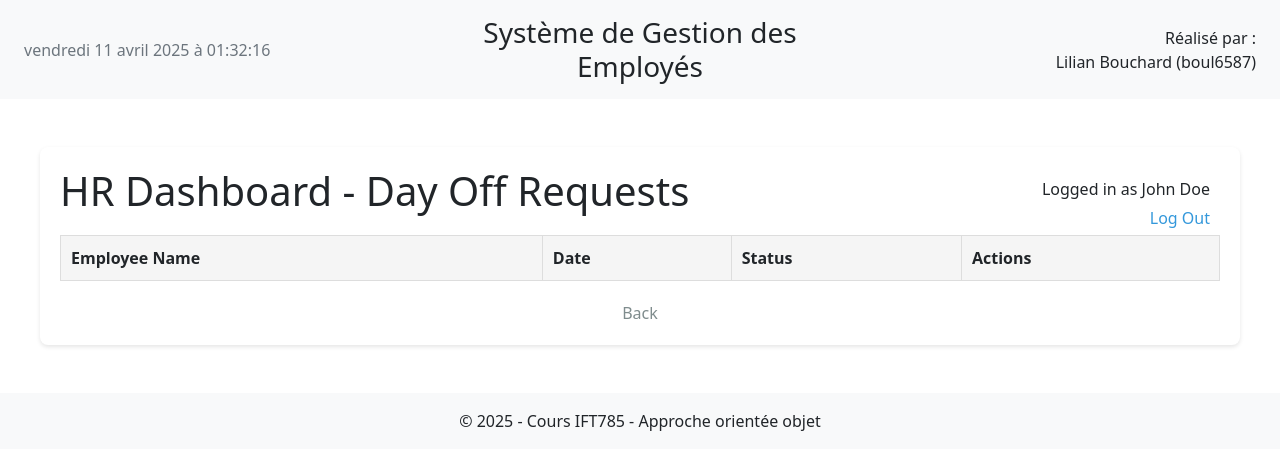
After one commit to libou584/Projet-POO-Sherbrooke, a Flask app: page /hr_dashboard/0 in a window 1280 px wide. The commit adds this page. Shown: the top 470 px of the page. Run offline with Flask 2, Linux system fonts and the light colour scheme; lists and menus that the app fills with data are empty.

Commit message:
change: change in the app structure by adding an employee dashboard for the hr

```diff
--- a/app.py
+++ b/app.py
@@ -31,23 +31,6 @@ def index():
     return redirect(url_for('login'))
 
 
-@app.route('/index_hr', methods = ['GET'])
-def index_hr():
-    selected_employee = request.args.get('employee_id')
-    booked_days = application.repository_facade.get_all_booked_days()
-
-    if selected_employee and selected_employee != 'all':
-        booked_days = [day for day in booked_days if str(day[0]) == selected_employee]
-
-    return render_template(
-        "pages/index_hr.html",
-        booked_days=booked_days,
-        users=application.repository_facade.get_all_employees(),
-        user=application.user,
-        selected_employee=selected_employee
-    )
-
-
 @app.route('/index_employee', methods = ['GET', 'POST'])
 def index_employee():
     form = BookingForm()
@@ -61,6 +44,28 @@ def index_employee():
     return render_template("pages/index_employee.html", user = application.user, form = form, booked_days = application.user.booked_days)
 
 
+@app.route('/index_hr', methods = ['GET'])
+def index_hr():
+    if not isinstance(application.user, Hr):
+        return redirect(url_for('login'))
+
+    employees = application.repository_facade.get_all_employees()
+    return render_template("pages/index_hr.html", user = application.user, employees = employees)
+
+
+@app.route('/hr_dashboard/<int:employee_id>', methods = ['GET'])
+def hr_dashboard(employee_id):
+    employee = application.repository_facade.get_user_by_id(employee_id)
+    booked_days = application.repository_facade.get_booked_days_by_employee_id(employee_id)
+
+    return render_template(
+        "pages/hr_dashboard.html",
+        booked_days = booked_days,
+        user = application.user,
+        employee = employee,
+    )
+
+
 @app.route('/approve_day_off/<int:employee_id>/<string:date>/<int:hr_id>', methods=['POST'])
 def approve_day_off(employee_id, date, hr_id):
     if not isinstance(application.user, Hr):
@@ -72,7 +77,7 @@ def approve_day_off(employee_id, date, hr_id):
     elif action == 'reject':
         application.repository_facade.reject_day_off(employee_id, date, hr_id)
 
-    return redirect(url_for('index'))
+    return redirect(url_for('hr_dashboard', employee_id = employee_id))
 
 
 @app.route('/new_user', methods=['GET', 'POST'])
@@ -92,12 +97,11 @@ def new_user():
     return render_template("pages/new_user.html")
 
 
-@app.route('/login', methods=['GET'])
-@app.route('/login/<int:user_id>', methods=['GET'])
+@app.route('/login', methods = ['GET'])
+@app.route('/login/<int:user_id>', methods = ['GET'])
 def login(user_id = None):
     if user_id is not None:
         user = application.repository_facade.get_user_by_id(user_id)
-        print(user_id)
         application.login(user)
         return redirect(url_for('index'))
     return render_template("pages/login.html", users = application.repository_facade.get_all_users())
@@ -110,4 +114,4 @@ def logout():
 
 
 if __name__ == '__main__':
-    app.run(debug=True)
+    app.run(debug = True)
--- /dev/null
+++ b/templates/pages/hr_dashboard.html
@@ -0,0 +1,162 @@
+<!DOCTYPE html>
+<html>
+{% extends "partials/base.html" %}
+{% block content %}
+<style>
+    .container {
+        max-width: 1200px;
+        margin: 40px auto;
+        padding: 20px;
+        background-color: #ffffff;
+        border-radius: 8px;
+        box-shadow: 0 2px 4px rgba(0, 0, 0, 0.1);
+        position: relative;
+    }
+
+    .user-info {
+        position: absolute;
+        top: 20px;
+        right: 20px;
+        padding: 10px;
+        font-size: 16px;
+        text-align: right;
+    }
+
+    .user-info a {
+        color: #3498db;
+        text-decoration: none;
+        margin-top: 5px;
+        display: inline-block;
+    }
+
+    .user-info a:hover {
+        color: #2980b9;
+    }
+
+    table {
+        width: 100%;
+        border-collapse: collapse;
+        margin-top: 20px;
+    }
+
+    th, td {
+        padding: 10px;
+        border: 1px solid #ddd;
+        text-align: left;
+    }
+
+    th {
+        background-color: #f5f5f5;
+    }
+
+    .action-buttons {
+        display: flex;
+        gap: 10px;
+    }
+
+    .approve, .reject {
+        background-color: #ffffff;
+        color: #333333;
+        border: 1px solid #ddd;
+        padding: 5px 10px;
+        cursor: pointer;
+        border-radius: 4px;
+    }
+
+    .approve:hover {
+        background-color: #f0f0f0;
+    }
+
+    .reject:hover {
+        background-color: #f0f0f0;
+    }
+
+    .status-approved {
+        background-color: #e6ffe6;
+        color: #2e7d32;
+    }
+
+    .status-waiting {
+        background-color: #e3f2fd;
+        color: #1565c0;
+    }
+
+    .status-rejected {
+        background-color: #ffebee;
+        color: #c62828;
+    }
+
+    .invisible {
+        visibility: hidden;
+    }
+
+    .filter-section {
+        margin: 20px 0;
+    }
+
+    .filter-section select {
+        padding: 8px;
+        border-radius: 4px;
+        border: 1px solid #ddd;
+        min-width: 200px;
+    }
+
+    .filter-section label {
+        margin-right: 10px;
+        font-weight: bold;
+    }
+
+    .back-link {
+        display: block;
+        margin-top: 20px;
+        text-align: center;
+        color: #7f8c8d;
+        text-decoration: none;
+    }
+
+    .back-link:hover {
+        color: #2c3e50;
+    }
+</style>
+<body>
+    {% if user %}
+        <div class="user-info">
+            Logged in as {{ user.first_name }} {{ user.last_name }}<br>
+            <a href="{{ url_for('logout') }}">Log Out</a>
+        </div>
+    {% endif %}
+    <h1>HR Dashboard - Day Off Requests</h1>
+
+    <table>
+        <thead>
+            <tr>
+                <th>Employee Name</th>
+                <th>Date</th>
+                <th>Status</th>
+                <th>Actions</th>
+            </tr>
+        </thead>
+        <tbody>
+            {% for day in booked_days %}
+                <tr>
+                    <td>{{ employee.first_name }} {{ employee.last_name }}</td>
+                    <td>{{ day[0] }}</td>
+                    <td class="status-{{ day[1] }}">{{ day[1] }}</td>
+                    <td class="action-buttons">
+                        <form action="{{ url_for('approve_day_off', employee_id=employee.id, date=day[0], hr_id=user.id) }}" method="POST">
+                            <input type="hidden" name="action" value="approve">
+                            <button type="submit" class="approve {{ 'invisible' if day[1] == 'approved' }}">Approve</button>
+                        </form>
+                        <form action="{{ url_for('approve_day_off', employee_id=employee.id, date=day[0], hr_id=user.id) }}" method="POST">
+                            <input type="hidden" name="action" value="reject">
+                            <button type="submit" class="reject {{ 'invisible' if day[1] == 'rejected' }}">Reject</button>
+                        </form>
+                    </td>
+                </tr>
+            {% endfor %}
+        </tbody>
+    </table>
+    <a href="{{ url_for('index_hr') }}" class="back-link">Back</a>
+</body>
+{% endblock %}
+</html>
```
Also changed, not shown: templates/pages/index_hr.html (+40 -99 lines).
